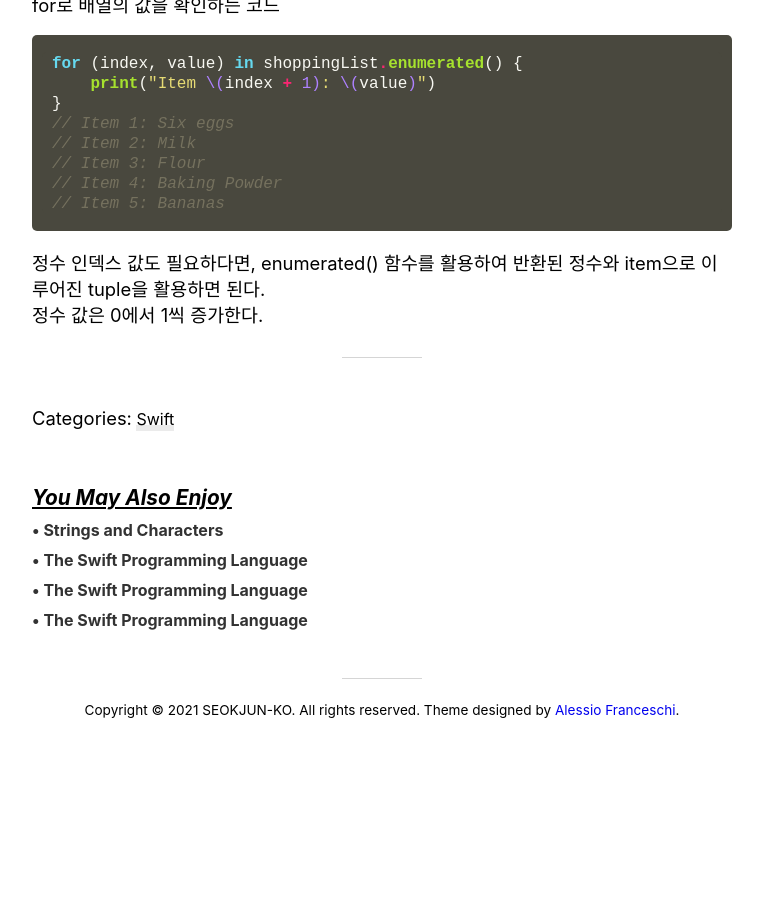
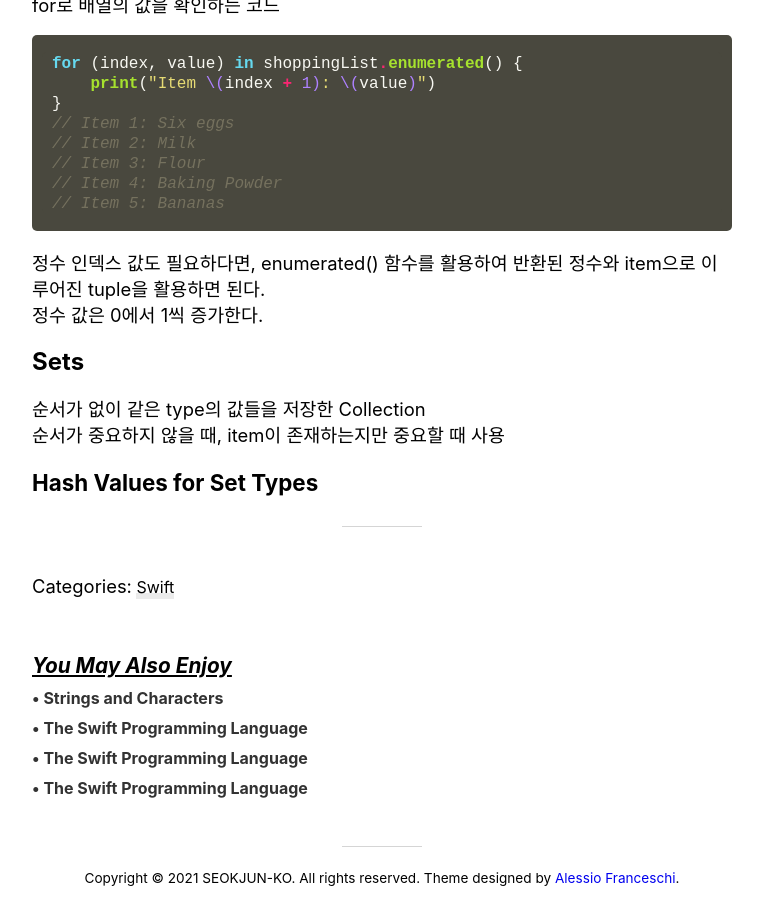
Before and after one commit to SEOKJUN-KO/SEOKJUN-KO.github.io, a Jekyll site: the page built from _posts/2021-05-16-5.md, in a window 1280 px wide and 900 px high, scrolled down 2679 px. Shown: the whole window, without its empty margins (258-1021 px from the left). Built offline with Jekyll 4.4.1, drawn with Linux system fonts in a browser that asks for light colours; nearby versions of some CDN libraries; comment, search, counter and statistics services are not loaded; before the commit the page ends 3410 px from its top, so only the background shows below that.

Commit message:
Update 2021-05-16-5.md

````diff
--- a/_posts/2021-05-16-5.md
+++ b/_posts/2021-05-16-5.md
@@ -117,3 +117,9 @@ for (index, value) in shoppingList.enumerated() {
 ```
 정수 인덱스 값도 필요하다면, enumerated() 함수를 활용하여 반환된 정수와 item으로 이루어진 tuple을 활용하면 된다.
 정수 값은 0에서 1씩 증가한다.
+
+## Sets
+순서가 없이 같은 type의 값들을 저장한 Collection
+순서가 중요하지 않을 때, item이 존재하는지만 중요할 때 사용
+
+### Hash Values for Set Types
````
